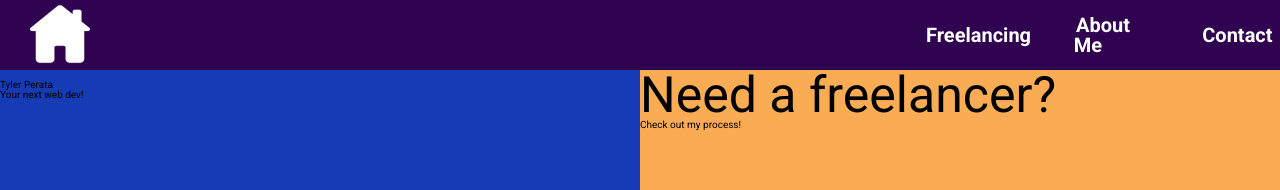
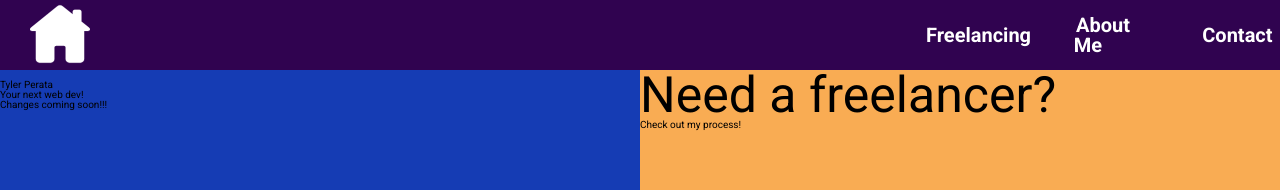
Before and after one commit to TylerP99/Portfolio, a website: page index.html in a window 1280 px wide. Shown: the top 190 px of the page. Drawn offline with Linux system fonts and the light colour scheme.

Commit message:
New content

```diff
--- a/index.html
+++ b/index.html
@@ -35,6 +35,7 @@
             <section>
                 <h1>Tyler Perata</h1>
                 <p>Your next web dev!</p>
+                <p>Changes coming soon!!!</p>
             </section>
         </section>
 
```
